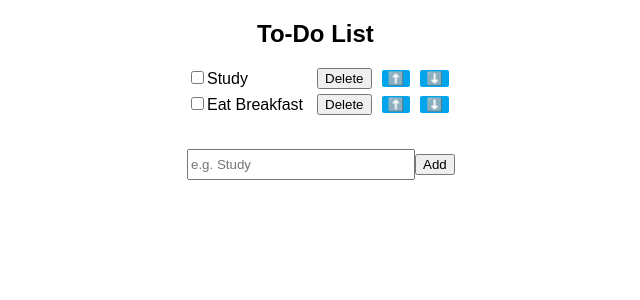
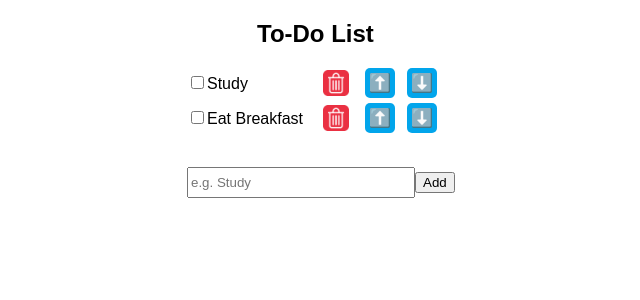
Before and after one commit to Niduka292/ToDoList, a React (Vite) app in the folder to-do-list-app/: page / in a window 1280 px wide. Shown: the top 300 px of the page, without its empty margins (371-1011 px from the left). Built offline with nearby package versions, Linux system fonts and the light colour scheme.

Commit message:
Add functionality to display a task at the bottom when it is checked

```diff
--- a/to-do-list-app/src/ToDoList.jsx
+++ b/to-do-list-app/src/ToDoList.jsx
@@ -1,4 +1,5 @@
-import React, { useState } from "react"
+import React, { useState } from "react";
+import trashIcon from "./assets/deleteIcon.png"
 
 function ToDoList() {
 
@@ -20,6 +21,7 @@ function ToDoList() {
                 isChecked: false
             }
             setTasks(t => [...t, newTask])
+            setUserInput("");
         }
     }
 
@@ -52,10 +54,15 @@ function ToDoList() {
     }
 
     function handleTaskCheck(index) {
-        const updated = tasks.map(task =>
-            (task.id - 1) === index ? { ...task, isChecked: !task.isChecked } : task
+        const updated = tasks.map((task,i) =>
+            i === index ? { ...task, isChecked: !task.isChecked } : task
         );
-        setTasks(updated);
+        const rendered = [
+            ...updated.filter(task => !task.isChecked),
+            ...updated.filter(task => task.isChecked)
+        ]
+
+        setTasks(rendered);
     }
 
     return (
@@ -70,9 +77,10 @@ function ToDoList() {
                                 <input type="checkbox"
                                     checked={task.isChecked}
                                     onChange={() => handleTaskCheck(index)}
+
                                 ></input>
 
-                                <span style={{
+                                <span className="task-text" style={{
                                     color: task.isChecked ? "grey" : "black",
                                     textDecoration: task.isChecked ? "line-through" : "none"
                                 }}>
@@ -80,9 +88,12 @@ function ToDoList() {
                                 </span>
 
                             </div>
-                            <button className="delete-button"
+                            <button className="remove-button"
                                     onClick={() => removeTask(index)}>
-                                    Delete
+                                    <img src={trashIcon}
+                                    alt="Delete"
+                                    width="20px"
+                                     height="20px"></img>
                             </button>
 
                             <button className="task-move-up"
--- a/to-do-list-app/src/index.css
+++ b/to-do-list-app/src/index.css
@@ -29,6 +29,34 @@ body{
 .task-move-up, .task-move-down{
     background-color: rgb(2, 165, 235);
     border: none;
-    border-radius: 2px;
+    border-radius: 5px;
+    width: 30px;
+    height: 30px;
+    font-size: 18px;
+    text-align: center;
+    padding: 2px 0px;
+    margin-right: 2px;
+
 
 }
+
+.remove-button{
+    background: none;
+    border: none;
+    padding: none;
+    width: 38px;
+    height: 30px;
+    padding: 2px 4px;
+
+}
+
+.remove-button img{
+    width: 100%;
+    height: 100%;
+    object-fit: contain;
+}
+
+.task-text{
+    height: 28px;
+    margin-top: 4px;
+}
```
Also changed, not shown: to-do-list-app/src/assets/deleteIcon.png (added).
